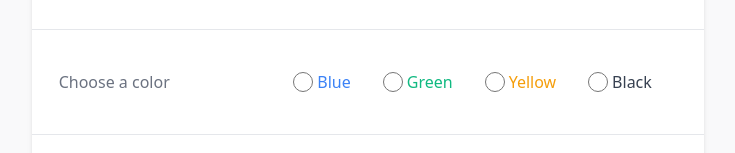
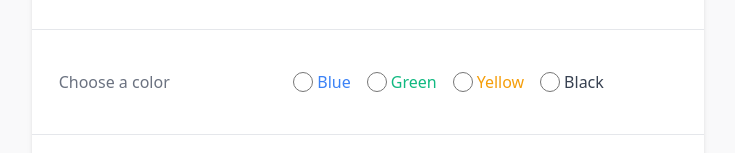
Before and after one commit to YoussefWilliam/superchat-frontend-challenge, a React (Create React App) app: page / in a window 1280 px wide. Shown: the part 266-419 px from the top of the page, without its empty margins (272-1007 px from the left). Built offline with nearby package versions, Linux system fonts and the light colour scheme; grey boxes are pictures that could not be loaded.

Commit message:
reduce gaps

```diff
--- a/src/components/HomePage/ColorPicker.tsx
+++ b/src/components/HomePage/ColorPicker.tsx
@@ -13,7 +13,7 @@
       <h2 className="max-w-sm mx-auto md:w-1/3">{title}</h2>
       <div className="max-w-sm mx-auto space-y-5 md:w-2/3">
         <div>
-          <div className="flex items-center gap-8">
+          <div className="flex items-center gap-4">
             {colorLibrary.map((color) => {
               const { id, name, className } = color || {};
               return (
```
